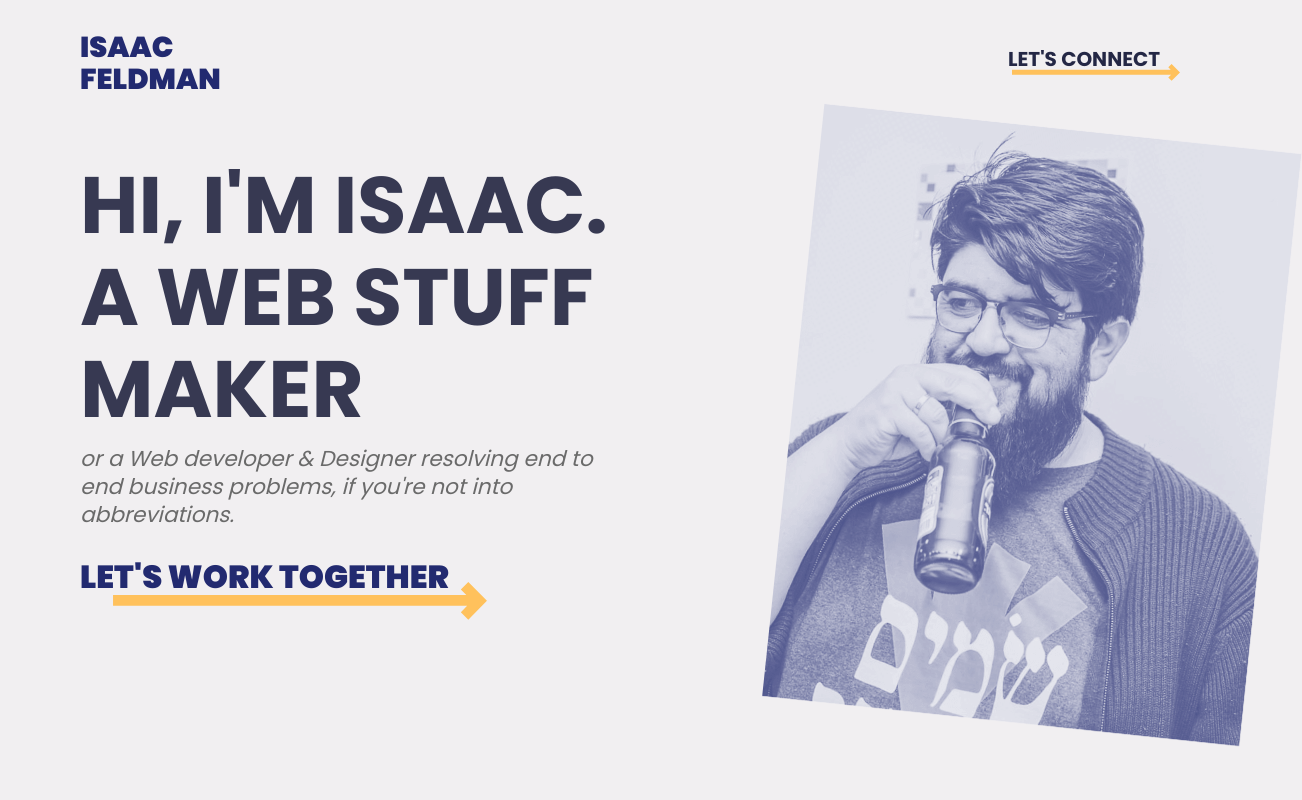
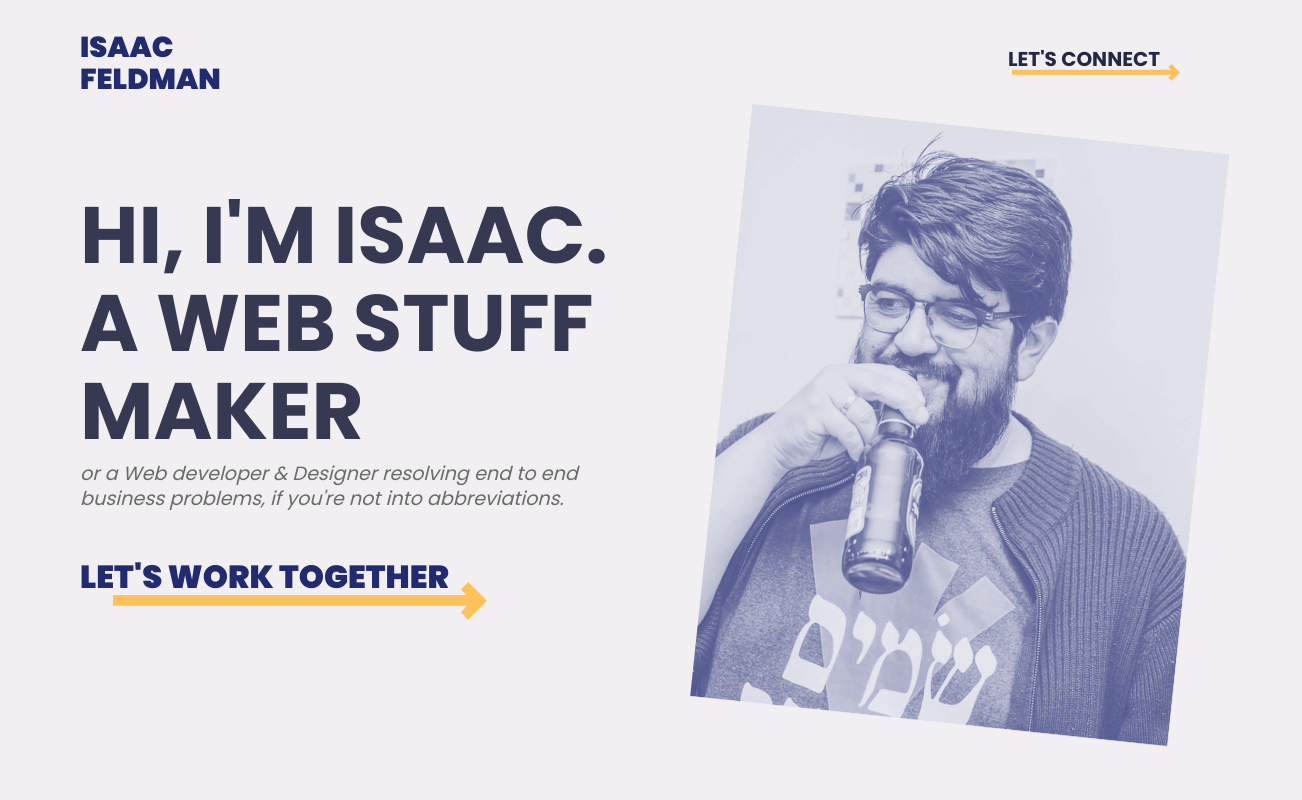
Before and after one commit to isaaacme/this.portfolio, a Next.js app: page / in a window 1280 px wide. Shown: the top 800 px of the page, 1302 px wide, since content can reach past the window. Built offline with nearby package versions, Linux system fonts and the light colour scheme.

Commit message:
moving to react-spring

```diff
--- a/package.json
+++ b/package.json
@@ -8,10 +8,14 @@
     "start": "next start"
   },
   "dependencies": {
+    "axios": "^0.21.0",
+    "cheerio": "^1.0.0-rc.3",
     "framer-motion": "^2.9.4",
     "next": "10.0.1",
     "pixi.js": "^5.3.3",
+    "puppeteer": "^5.5.0",
     "react": "17.0.1",
-    "react-dom": "17.0.1"
+    "react-dom": "17.0.1",
+    "react-spring": "^8.0.27"
   }
 }
--- a/src/components/Main.jsx
+++ b/src/components/Main.jsx
@@ -1,31 +1,11 @@
 import React from "react";
-import { motion } from "framer-motion";
 import Link from "next/link";
 import Styles from "../styles/Main.module.css";
 
 function Main() {
   return (
     <div className={Styles.Main}>
-      <motion.div
-        initial="hidden"
-        animate="visible"
-        variants={{
-          hidden: {
-            scale: 0.8,
-            opacity: 0,
-          },
-          visible: {
-            scale: 1,
-            opacity: 1,
-            transition: {
-              delay: 0.55,
-            },
-          },
-        }}
-      >
-        <h1 className={Styles.title}>Hi, I'm Isaac. a Web Stuff Maker</h1>
-      </motion.div>
-
+      <h1 className={Styles.title}>Hi, I'm Isaac. a Web Stuff Maker</h1>
       <p className={Styles.blurb}>
         or a Web developer & Designer resolving end to end business problems, if
         you're not into abbreviations.
--- a/src/components/SkillCard.jsx
+++ b/src/components/SkillCard.jsx
@@ -1,11 +1,16 @@
 import React from "react";
+import Link from "next/link";
 import Styles from "../styles/Skill.module.css";
-function SkillCard({ title, description, cta }) {
+function SkillCard({ title, description, cta, url }) {
   return (
     <div className={Styles.Skill}>
       <h3 className={Styles.title}>{title}</h3>
       <p className={Styles.description}>{description}</p>
-      <div className={Styles.cta}>{cta}</div>
+      <Link href={`${url}`}>
+        <a>
+          <div className={Styles.cta}>{cta}</div>
+        </a>
+      </Link>
     </div>
   );
 }
--- a/src/components/Skills.jsx
+++ b/src/components/Skills.jsx
@@ -11,11 +11,13 @@ function Skills(props) {
           title="Web development"
           description="The ability to look at products and user flows from a business prespetive allows me to create data driven decisions that guide my design to satisfy both visual communication needs and business goals"
           cta="show me"
+          url="/devProjects"
         />
         <SkillCard
           title="ux/ui design"
           description="From wordpress and webflow site to custom hand coded React Applications, along my journey I've collected all the tools to go from Idea to Execution"
           cta="show me"
+          url="/designProjects"
         />
       </div>
     </section>
--- a/src/pages/api/hello.js
+++ b/src/pages/api/hello.js
@@ -1,6 +1,6 @@
 // Next.js API route support: https://nextjs.org/docs/api-routes/introduction
 
 export default (req, res) => {
-  res.statusCode = 200
-  res.json({ name: 'John Doe' })
-}
+  res.statusCode = 200;
+  res.json({ name: "John Doe" });
+};
--- a/src/styles/Main.module.css
+++ b/src/styles/Main.module.css
@@ -14,17 +14,18 @@
   color: var(--main-color);
   font-weight: 700;
   font-size: 5rem;
+  line-height: 1.1;
   grid-area: 1 / 1 / 3 / 5;
   z-index: 10;
   mix-blend-mode: multiply;
   opacity: 0.9;
   width: 11ch;
-  padding-top: 2rem;
+  padding-top: 4rem;
 }
 .blurb {
-  grid-area: 2 / 1 / 4 /2;
+  grid-area: 2 / 1 / 4 / 3;
   z-index: 10;
-  font-size: 1.35rem;
+  font-size: 1.2rem;
   line-height: 1.3;
   color: var(--light-grey);
   font-style: italic;
--- a/src/styles/globals.css
+++ b/src/styles/globals.css
@@ -3,6 +3,7 @@
   margin: 0;
   padding: 0;
   box-sizing: border-box;
+  scroll-behavior: smooth;
 }
 
 /*Base Variables*/
```
Also changed, not shown: src/pages/designProjects.js (added, +16 -0 lines), src/pages/devProjects.js (added, +16 -0 lines), 2 other files (tests, documents, lock files or other folders).
